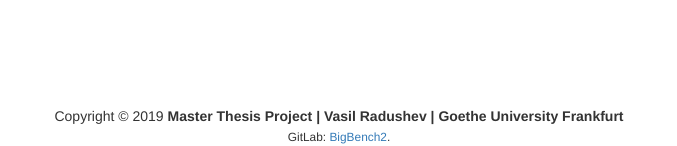
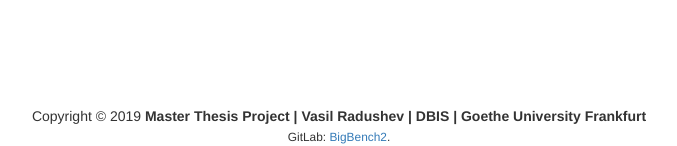
Before and after one commit to o7ka4aln1ka/abench-management-console, a Flask app: page / in a window 1280 px wide. Shown: the part 654-800 px from the top of the page, without its empty margins (301-978 px from the left). Run offline with Flask 2, Linux system fonts and the light colour scheme; some libraries are stand-ins or nearby versions.

Commit message:
Update main.html

```diff
--- a/second-try/templates/main.html
+++ b/second-try/templates/main.html
@@ -17,8 +17,14 @@
       <h2> Last update: {{ time }}</h2>
       <br>
 
-<button class="btn btn-primary"  onclick="self.location.href='http://127.0.0.1:5000/activateScripts'"
+<button id="activateScripts" class="btn btn-primary"  onclick="self.location.href='http://127.0.0.1:5000/activateScripts', myFunction()"
 >Activate scripts</button>
+
+<script>
+function myFunction() {
+  document.getElementById("activateScripts").style.color = "red";
+}
+</script>
 
 <button class="btn btn-primary"  onclick="self.location.href='http://127.0.0.1:5000/checkPreRequirements'"
 >Check pre-requirements</button>
@@ -45,19 +51,22 @@ onclick="self.location.href='http://127.0.0.1:5000/stopMinikube'"
 style="background-color:#668fff"
 style="color:white; font-weight:bold"onclick> -->
 
+    <body>
       <div id="allButFooter">
-
         <footer id="footnotes" class="col-sm-9" style="position: fixed; bottom: 0; width: 100%;">
         Copyright © 2019
           <strong class="master">Master Thesis Project</strong>
           <strong class="spacer"> | </strong>
           <strong class="Name">Vasil Radushev</strong>
           <strong class="spacer"> | </strong>
+          <strong class="uni">DBIS</strong>
+          <strong class="spacer"> | </strong>
           <strong class="uni">Goethe University Frankfurt</strong>
           <br>
         <small>GitLab: <a href="https://gitlab.com/o7ka4aln1ka/bigbench2_master/">BigBench2</a>.</small>
         </footer>
       </div>
+    </body>
 
     </center>
    </body>
```
Lines whose indentation alone changed are shown as unchanged.
